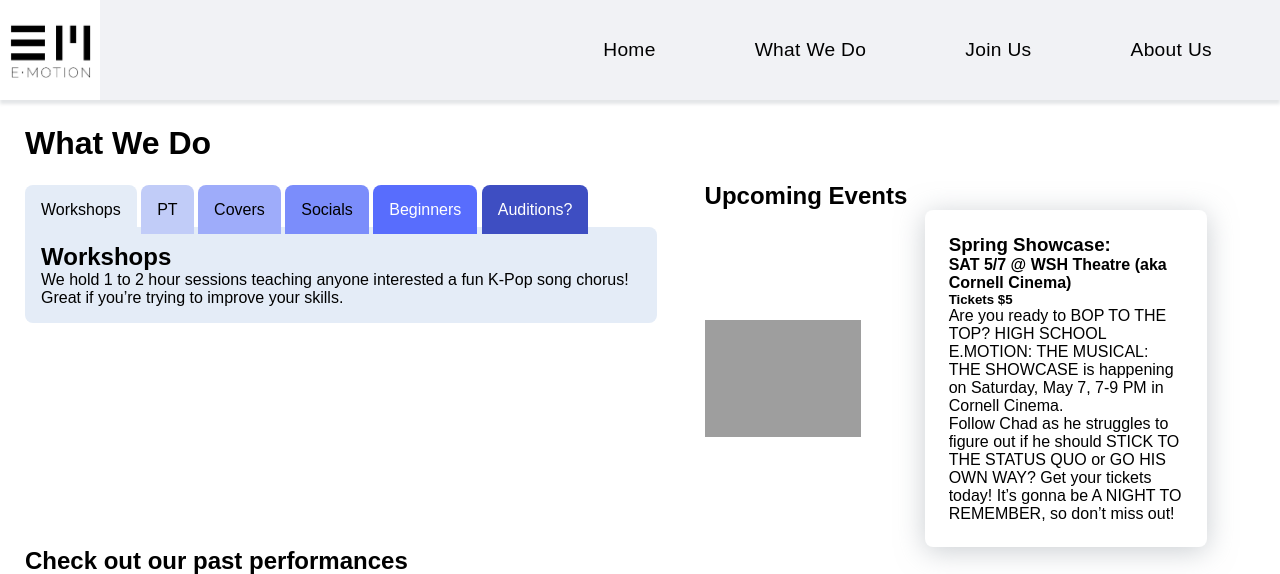
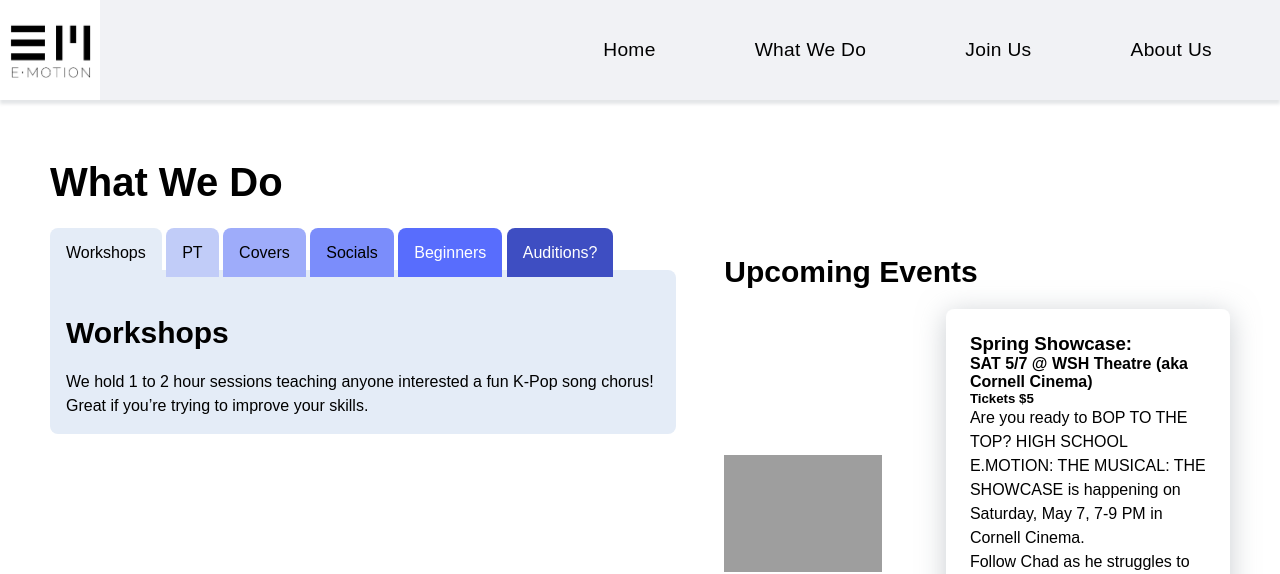
Before and after one commit to zaedaamrin/e-motion-cornell, a PHP site: page /what-we-do.html in a window 1280 px wide. Shown: the top 574 px of the page. Run offline with PHP 8.4, Linux system fonts and the light colour scheme; grey boxes are pictures that could not be loaded.

Commit message:
added layout spacing

```diff
--- a/styles/site.css
+++ b/styles/site.css
@@ -1,6 +1,6 @@
 /* COLOR PALETTE
 #f1f2f5 - header/nav, light grayish
-#233dff - headings, royal blueish
+#6d7ef9 - headings, royal blueish
 #e4ecf7 - content, light blueish,
 #f00947 - headings, matches pinkish. Maybe footer
 #fae9ea - content, light pinkish
@@ -19,11 +19,27 @@ body {
 }
 
 h1 {
+  font-size: 40px;
+  margin-top: 40px;
+  margin-bottom: 20px;
+}
+
+h2 {
+  font-size: 30px;
+  margin-top: 30px;
   margin-bottom: 20px;
 }
 
 strong{
   font-weight: bold;
+}
+
+p {
+  line-height: 1.5em;
+}
+
+a {
+  color: #6d7ef9;
 }
 /* ----------------------- BODY END -----------------------*/
 
@@ -40,10 +56,10 @@ strong{
   flex-direction: column;
 }
 .body-wrapper {
-  margin: 25px 25px 50px 25px;
+  margin: 60px 50px 70px 50px;
 }
 .section-wrapper {
-  margin: 25px 25px 50px 25px;
+  margin: 0px 120px;
 }
 .footer-logo{
   padding: 0px;
@@ -61,6 +77,7 @@ footer{
   flex-direction: row;
   justify-content: space-between;
   background-color: #f1f2f5;
+  padding: 5px 50px;
 }
 .footer-text{
   text-align: center;
@@ -69,6 +86,13 @@ footer{
   font-family: sans-serif;
   line-height: 1.5;
   letter-spacing: .02em;
+}
+.header-indent {
+  margin-top: 60px;
+  margin-left: 110px;
+}
+.right-margin-less {
+  margin-right: 0px;
 }
 
 /*--------------------------- HEADER CLASSES -----------------------*/
@@ -111,7 +135,7 @@ header li{
 }
 header a:hover{
   color:white;
-  background-color: #233dff;
+  background-color: #6d7ef9;
   transition: 0.4s;
   box-shadow: 0px 4px 28px rgba(149,157,165,.5);
 }
@@ -122,7 +146,7 @@ header a:hover{
   font-family: Arial;
   text-align: center;
   justify-content: center;
-  margin: 10px 0px 10px 10px;
+  margin: 10px 0px 0px 10px;
   text-decoration: none;
   font-size: 120%;
   padding: 9px 12px;
@@ -171,15 +195,28 @@ header a:hover{
   width: 100%;
   justify-content: center;
   align-items: center;
+  margin-left: 0px;
+  margin-right: 0px;
 }
 .image-caption{
   position: relative;
   padding: 30px 5px 0px 5px;
 }
 
+.black-font {
+  color: black;
+}
+
+.title {
+  display: flex;
+}
+
 #homepage-h1{
-  font-size: 6em;
-  text-align: center;
+  flex-grow: 1;
+  width: 100%;
+  align-items: center;
+  font-size: 5vw;
+  justify-content: center;
   font-family: Arial;
 }
 
@@ -248,7 +285,7 @@ header a:hover{
 /* ------------------- ACCORDION CLASSES ------------------ */
 .accordion {
   justify-content: center;
-  margin: 30px 120px 0px 120px;
+  margin: 0px 120px;
 }
 
 .accordion .container {
@@ -417,7 +454,6 @@ ol li {
     flex-grow: 2;
     flex-direction: row;
     max-width: 600px;
-    padding-right: 3em;
     align-items: center;
   }
 
--- a/what-we-do.html
+++ b/what-we-do.html
@@ -29,10 +29,10 @@
     <div class="tabs">
 
       <ul class="tabs-list">
-        <li> <a class="tab-button" id="workshops-button">Workshops</a></li>
-        <li> <a class="tab-button" id="pt-button">PT</a></li>
-        <li> <a class="tab-button" id="fast-covers-button">Covers</a></li>
-        <li> <a class="tab-button" id="socials-button">Socials</a></li>
+        <li> <a class="tab-button black-font" id="workshops-button">Workshops</a></li>
+        <li> <a class="tab-button black-font" id="pt-button">PT</a></li>
+        <li> <a class="tab-button black-font" id="fast-covers-button">Covers</a></li>
+        <li> <a class="tab-button black-font" id="socials-button">Socials</a></li>
         <li> <a class="tab-button" id="beginner-button">Beginners</a></li>
         <li> <a class="tab-button" id="auditions-button">Auditions?</a></li>
       </ul> <!-- end of tab list -->
@@ -71,7 +71,7 @@
   </div> <!-- end of column -->
 
 
-  <div class="wwd-column"> <!--upcoming events section -->
+  <div class="wwd-column right-margin-less"> <!--upcoming events section -->
     <h2>Upcoming Events </h2>
     <aside class="wwd-row">
 
@@ -110,7 +110,7 @@
 
 
 <footer>
-  <div>
+  <div class="">
   <a href="https://www.facebook.com/cornellemotion/?ref=page_internal">
     <img class="footer-logo" src="images/facebook-logo.png" alt="Facebook Icon">
   </a>
@@ -131,8 +131,7 @@
   </a>
 </div>
   <div class="container-row">
-    <img class="footer-logo" src="images/copyright-icon.png" alt="Copyright Icon">
-    <p class="footer-text">E.Motion 2022</p>
+    <p class="footer-text">© E.Motion 2022</p>
 </div>
 
 </footer>
```
Also changed, not shown: about-us.html (+25 -2 lines), index.html (+3 -4 lines), join-us.html (+9 -4 lines).
